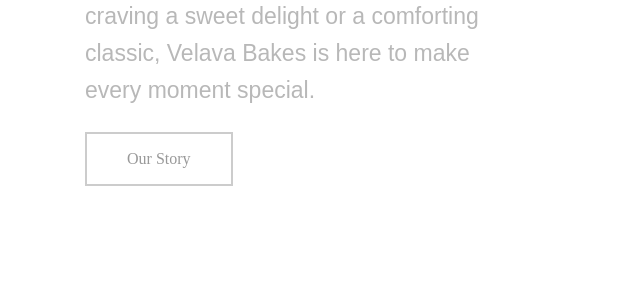
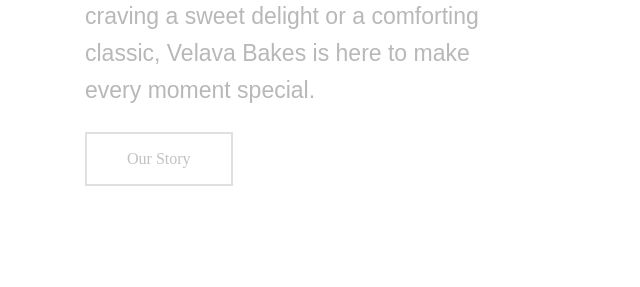
Before and after one commit to VelavaBakes/VelavaBakes, a plain HTML site: page index.html in a window 1280 px wide. Shown: the part 1400-1687 px from the top of the page, 0-640 px from the left. Drawn offline with Linux system fonts and the light colour scheme.

Commit message:
Update index.html

```diff
--- a/index.html
+++ b/index.html
@@ -111,7 +111,8 @@
             <p style="font-size: 23px; line-height: 1.6;">At Velava Bakes, the **best bakery in Kelambakkam**, we offer Fresh & Delicious Homemade Bakery items. If you're looking for the finest homemade treats in **Chennai**, try our Best Chocolate Brownies and Soft & Tasty Egg Cakes.</p>
 
             <p style="font-size: 23px; line-height: 1.6;" class="mb-4">From soft, fluffy bread to rich,fresh brownies to tasty eggcakes, our bakery is where taste meets warmth. Whether you're craving a sweet delight or a comforting classic, Velava Bakes is here to make every moment special.</p>
-            <p><a href="#" class="btn btn-secondary btn-lg">Our Story</a></p>
+            <p><a href="#" class="btn btn-secondary btn-lg disabled" style="pointer-events: none; opacity: 0.6;">Our Story</a></p>
+
           </div>
           <div class="col-md-1"></div>
           <div class="col-md-6 ftco-animate img" data-animate-effect="fadeInRight">
```
